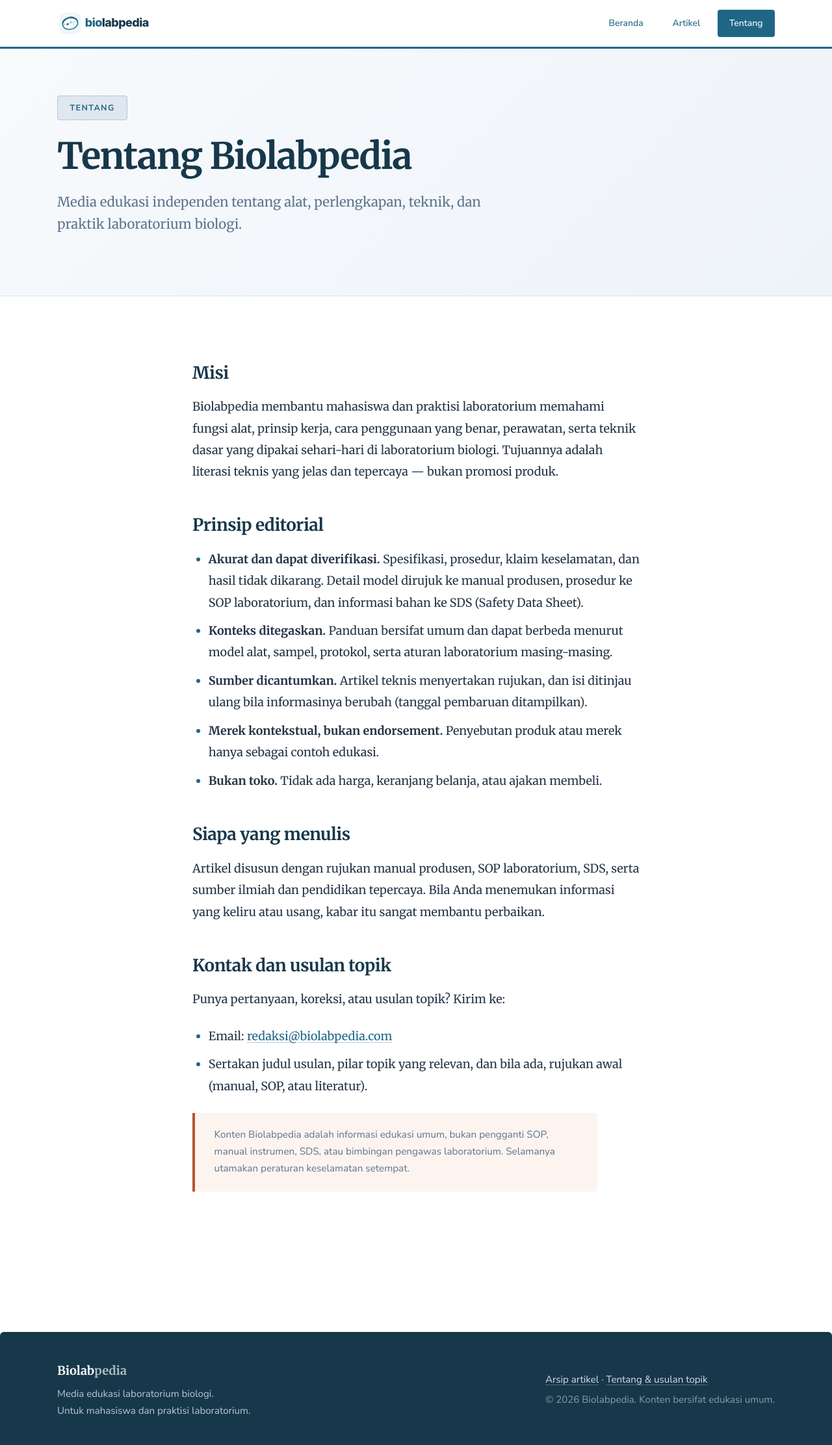
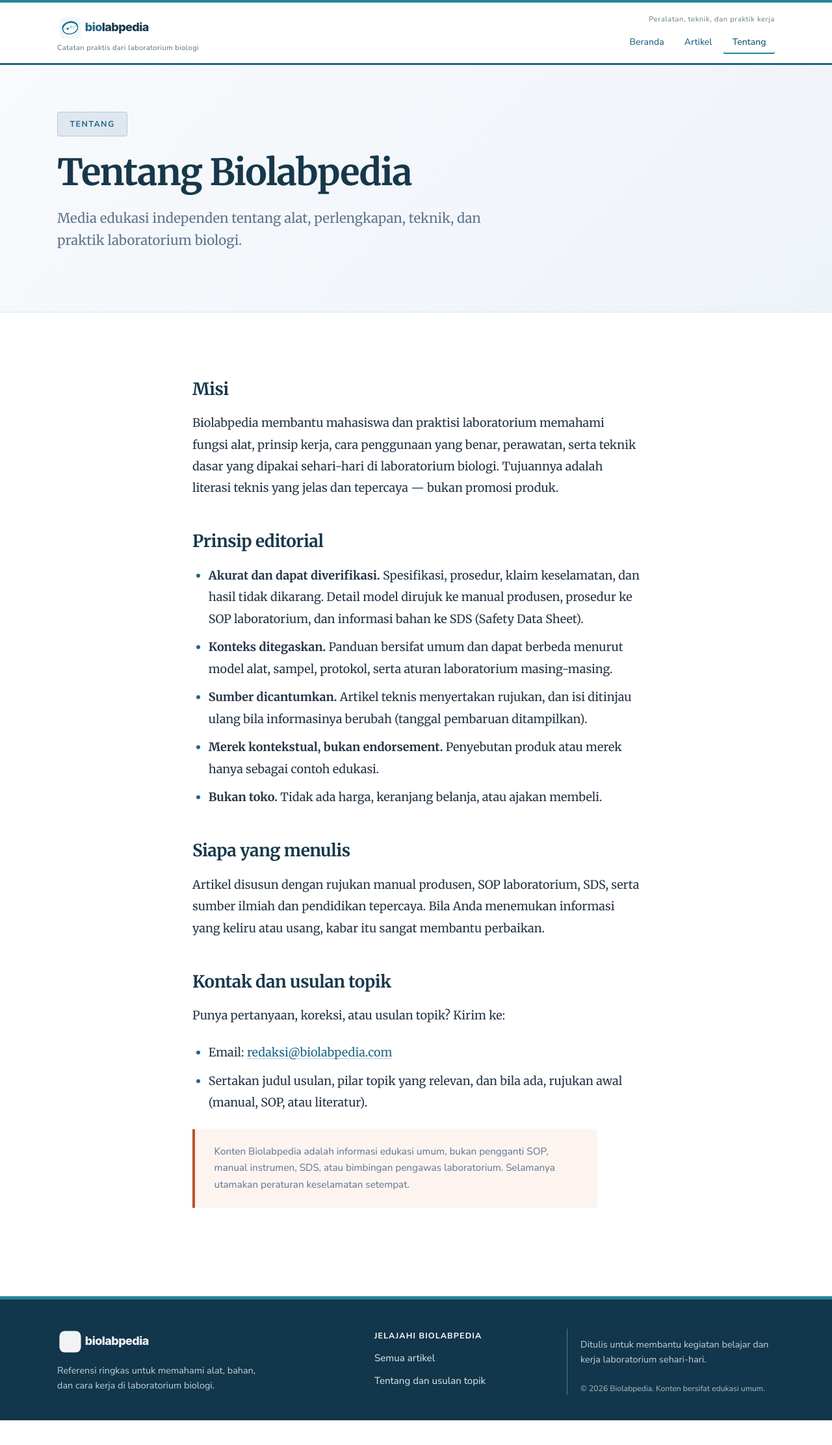
Before and after one commit to trigutomo/biolabpedia, an Astro site: page /tentang in a window 1280 px wide. Shown: the whole page at 65% size. After the commit the page ends 2186 px from the top, so only its background shows below. Built offline with nearby package versions, Linux system fonts and the light colour scheme; Astro itself is replaced by a stand-in of ours.

Commit message:
Refine-Biolabpedia-editorial-layout

```diff
--- a/src/layouts/BaseLayout.astro
+++ b/src/layouts/BaseLayout.astro
@@ -41,15 +41,21 @@ const fullTitle = title === siteName ? `${siteName} — Panduan Laboratorium Bio
   <body class={variant === 'home' ? 'page-home' : undefined}>
     <slot name="top-ad" />
     <header class="site-header">
-      <div class="container">
-        <a class="brand" href="/">
+      <div class="container site-header__inner">
+        <div class="brand-lockup">
+          <a class="brand" href="/" aria-label="Biolabpedia, beranda">
             <img src="/images/logo.svg" alt="Biolabpedia" height="40" />
           </a>
+          <p class="brand-tagline">Catatan praktis dari laboratorium biologi</p>
+        </div>
+        <div class="header-navigation">
+          <p class="site-header__note">Peralatan, teknik, dan praktik kerja</p>
           <nav class="site-nav" aria-label="Navigasi utama">
             <a href="/" aria-current={Astro.url.pathname === '/' ? 'page' : undefined}>Beranda</a>
             <a href="/artikel/" aria-current={Astro.url.pathname.startsWith('/artikel') ? 'page' : undefined}>Artikel</a>
             <a href="/tentang/" aria-current={Astro.url.pathname.startsWith('/tentang') ? 'page' : undefined}>Tentang</a>
           </nav>
+        </div>
       </div>
     </header>
 
@@ -58,17 +64,21 @@ const fullTitle = title === siteName ? `${siteName} — Panduan Laboratorium Bio
     </main>
 
     <footer class="site-footer">
-      <div class="container">
-        <div>
-          <div class="brand-mini">Biolab<span style="opacity:.65">pedia</span></div>
-          <p style="margin:.5rem 0 0">Media edukasi laboratorium biologi.<br />Untuk mahasiswa dan praktisi laboratorium.</p>
+      <div class="container site-footer__inner">
+        <div class="site-footer__brand">
+          <a class="brand" href="/" aria-label="Biolabpedia, beranda">
+            <img src="/images/logo.svg" alt="Biolabpedia" height="40" loading="lazy" />
+          </a>
+          <p>Referensi ringkas untuk memahami alat, bahan, dan cara kerja di laboratorium biologi.</p>
         </div>
-        <div>
-          <p style="margin:0 0 .35rem">
-            <a href="/artikel/">Arsip artikel</a> ·
-            <a href="/tentang/">Tentang &amp; usulan topik</a>
-          </p>
-          <p style="margin:0;opacity:.7">© {new Date().getFullYear()} Biolabpedia. Konten bersifat edukasi umum.</p>
+        <div class="site-footer__links">
+          <h2>Jelajahi Biolabpedia</h2>
+          <a href="/artikel/">Semua artikel</a>
+          <a href="/tentang/">Tentang dan usulan topik</a>
+        </div>
+        <div class="site-footer__note">
+          <p>Ditulis untuk membantu kegiatan belajar dan kerja laboratorium sehari-hari.</p>
+          <small>© {new Date().getFullYear()} Biolabpedia. Konten bersifat edukasi umum.</small>
         </div>
       </div>
     </footer>
--- a/src/styles/global.css
+++ b/src/styles/global.css
@@ -1226,3 +1226,45 @@ img {
   .home-ad-slot__copy { min-width:0; }
   .home-ad-slot__creative .home-ad-slot__eyebrow,.home-ad-slot__creative .home-ad-slot__copy>span:last-child { font-size:.58rem; }
 }
+
+
+/* Biolabpedia editorial rhythm and identity */
+.site-header { border-top:4px solid #238596; }
+.site-header .site-header__inner { min-height:0; padding-top:1rem; padding-bottom:.85rem; display:flex; align-items:center; justify-content:space-between; gap:2rem; }
+.brand-lockup { display:flex; flex-direction:column; align-items:flex-start; gap:.25rem; }
+.brand-tagline { margin:0; color:#587180; font-size:.7rem; line-height:1.25; letter-spacing:.035em; }
+.header-navigation { display:flex; flex-direction:column; align-items:flex-end; gap:.45rem; }
+.site-header__note { margin:0; color:#657c82; font-size:.7rem; letter-spacing:.055em; }
+.site-nav { gap:.25rem; }
+.site-nav a { border-radius:2px; padding:.42rem .85rem; }
+.site-nav a[aria-current='page'] { background:transparent; color:#14536c; box-shadow:inset 0 -2px #238596; }
+.site-nav a:hover { background:#edf4f3; }
+.site-footer { margin-top:0; border-radius:0; border-top:5px solid #238596; background:#12364b; color:#d0dce0; }
+.site-footer__inner { display:grid !important; grid-template-columns:minmax(230px,1.4fr) minmax(180px,.8fr) minmax(230px,1fr); align-items:start !important; gap:2.5rem !important; padding-top:2.8rem !important; padding-bottom:2.4rem !important; }
+.site-footer__brand .brand img { filter:brightness(0) invert(1); opacity:.94; }
+.site-footer__brand p,.site-footer__note p { margin:.8rem 0 0; max-width:38ch; color:#c4d2d7; font-size:.9rem; line-height:1.65; }
+.site-footer__links { display:flex; flex-direction:column; align-items:flex-start; gap:.55rem; }
+.site-footer__links h2 { margin:0 0 .2rem; color:#fff; font-size:.78rem; font-family:var(--font-sans); letter-spacing:.09em; text-transform:uppercase; }
+.site-footer__links a { color:#e0eaec; text-decoration:none; }
+.site-footer__links a:hover { color:#8ad2d0; text-decoration:underline; }
+.site-footer__note { border-left:1px solid #5a7885; padding-left:1.25rem; }
+.site-footer__note small { display:block; margin-top:1.35rem; color:#a9bec5; font-size:.76rem; }
+.page-home { --home-section-space:clamp(2.25rem,4vw,3.35rem); }
+.page-home .home-intro__inner { padding-block:1.75rem 1.55rem; }
+.page-home .home-lead-section { padding-block:var(--home-section-space); }
+.page-home .home-topics,.page-home .home-category-section { padding-block:var(--home-section-space); }
+.page-home .home-latest-section { padding-block:var(--home-section-space); }
+.page-home .home-ad-slot { padding-block:1rem; }
+.home-section-heading { margin-bottom:1.15rem; }
+.home-topic-card__arrow { display:none; }
+@media(max-width:700px) {
+ .site-header .site-header__inner { align-items:flex-start; flex-direction:column; gap:.7rem; padding-block:.8rem; }
+ .header-navigation { align-items:flex-start; width:100%; gap:.3rem; }
+ .site-header__note { display:none; }
+ .site-nav { width:100%; gap:.1rem; }
+ .site-nav a { padding:.4rem .65rem; }
+ .site-footer__inner { grid-template-columns:1fr 1fr; gap:1.8rem !important; padding-block:2rem !important; }
+ .site-footer__brand { grid-column:1/-1; }
+ .site-footer__note { border-left:0; padding-left:0; }
+}
+@media(max-width:420px) { .site-footer__inner { grid-template-columns:1fr; } .site-footer__brand { grid-column:auto; } }
```
Also changed, not shown: src/pages/index.astro (+4 -5 lines). Lines whose indentation alone changed are shown as unchanged.
